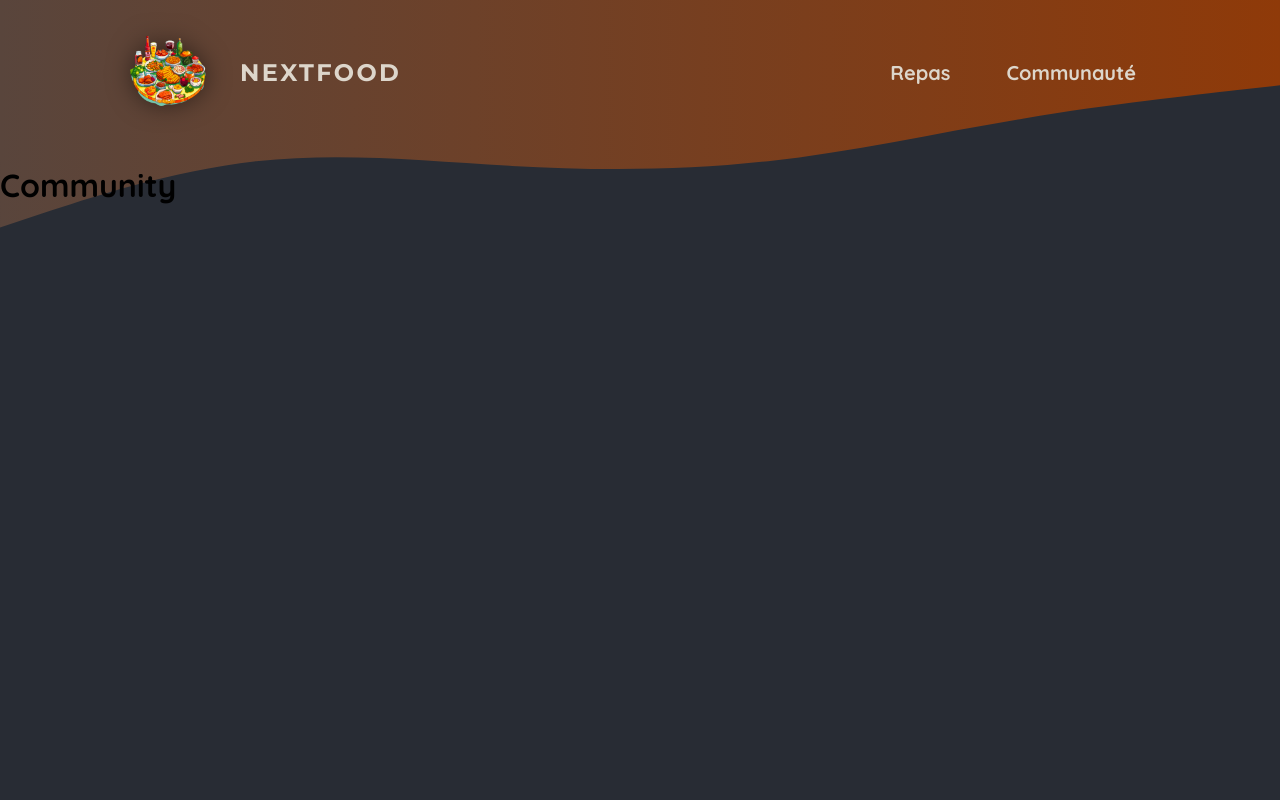
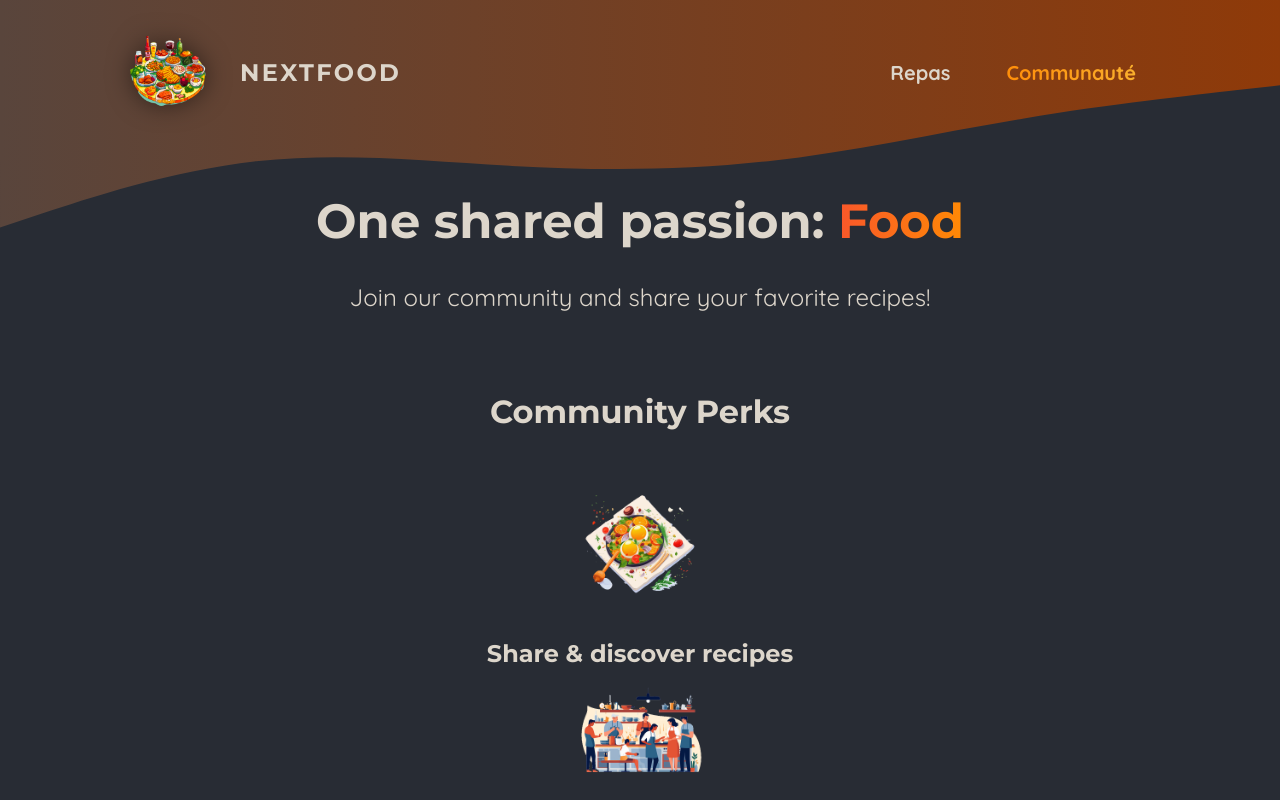
Before and after one commit to mathisglt/NextFood, a Next.js app: page /community in a window 1280 px wide. Shown: the top 800 px of the page. Built offline with nearby package versions, Linux system fonts and the light colour scheme.

Commit message:
pre database 107

```diff
--- a/app/community/page.jsx
+++ b/app/community/page.jsx
@@ -1,7 +1,40 @@
-export default function Community(){
-    return(
-        <main>
-            <h1>Community</h1>
-        </main>
-    )
+import Image from 'next/image';
+
+import mealIcon from 'assets/icons/meal.png';
+import communityIcon from 'assets/icons/community.png';
+import eventsIcon from 'assets/icons/events.png';
+import classes from './page.module.css';
+
+export default function CommunityPage() {
+  return (
+    <>
+      <header className={classes.header}>
+        <h1>
+          One shared passion: <span className={classes.highlight}>Food</span>
+        </h1>
+        <p>Join our community and share your favorite recipes!</p>
+      </header>
+      <main className={classes.main}>
+        <h2>Community Perks</h2>
+
+        <ul className={classes.perks}>
+          <li>
+            <Image src={mealIcon} alt="A delicious meal" />
+            <p>Share & discover recipes</p>
+          </li>
+          <li>
+            <Image src={communityIcon} alt="A crowd of people, cooking" />
+            <p>Find new friends & like-minded people</p>
+          </li>
+          <li>
+            <Image
+              src={eventsIcon}
+              alt="A crowd of people at a cooking event"
+            />
+            <p>Participate in exclusive events</p>
+          </li>
+        </ul>
+      </main>
+    </>
+  );
 }
--- /dev/null
+++ b/app/community/page.module.css
@@ -0,0 +1,61 @@
+.header {
+    gap: 3rem;
+    margin: 3rem auto 5rem auto;
+    width: 90%;
+    max-width: 75rem;
+    color: #ddd6cb;
+    font-size: 1.5rem;
+    text-align: center;
+  }
+
+  .header h1 {
+    font-family: 'Montserrat', sans-serif;
+  }
+
+  .highlight {
+    background: linear-gradient(90deg, #f9572a, #ff8a05);
+    background-clip: text;
+    -webkit-background-clip: text;
+    -webkit-text-fill-color: transparent;
+  }
+
+  .main {
+    width: 90%;
+    max-width: 40rem;
+    margin: 0 auto;
+    text-align: center;
+  }
+
+  .main h2 {
+    font-family: 'Montserrat', sans-serif;
+    font-size: 2rem;
+    margin-bottom: 3rem;
+    color: #ddd6cb;
+  }
+
+  .perks {
+    list-style: none;
+    margin: 3rem 0;
+    padding: 0;
+  }
+
+  .perks li {
+    display: flex;
+    flex-direction: column;
+    align-items: center;
+    gap: 2rem;
+  }
+
+  .perks img {
+    width: 8rem;
+    height: 8rem;
+    object-fit: contain;
+  }
+
+  .perks p {
+    font-family: 'Montserrat', sans-serif;
+    font-size: 1.5rem;
+    font-weight: bold;
+    margin: 0;
+    color: #ddd6cb;
+  }
--- /dev/null
+++ b/app/meals/page.module.css
@@ -0,0 +1,51 @@
+.header {
+    gap: 3rem;
+    margin: 3rem auto 5rem auto;
+    width: 90%;
+    max-width: 75rem;
+    color: #ddd6cb;
+    font-size: 1.5rem;
+  }
+
+  .header h1 {
+    font-family: 'Montserrat', sans-serif;
+  }
+
+.highlight {
+    background: linear-gradient(90deg, #f9572a, #ff8a05);
+    background-clip: text;
+    -webkit-background-clip: text;
+    -webkit-text-fill-color: transparent;
+  }
+
+  .header p {
+    margin: 0;
+  }
+
+  .cta a {
+    display: inline-block;
+    margin-top: 1rem;
+    padding: 0.5rem 1rem;
+    border-radius: 0.5rem;
+    background: linear-gradient(90deg, #f9572a, #ff9b05);
+    color: #ffffff;
+    font-weight: bold;
+    text-decoration: none;
+  }
+
+  .loading {
+    text-align: center;
+    animation: loading 1.2s ease-in-out infinite;
+  }
+
+  @keyframes loading {
+    0% {
+      color: #e9e9e9;
+    }
+    50% {
+      color: #b89b84;
+    }
+    100% {
+      color: #e9e9e9;
+    }
+  }
--- a/components/header/navbar.jsx
+++ b/components/header/navbar.jsx
@@ -1,8 +1,11 @@
+"use client"
 import Link from "next/link"
 import Image from "next/image"
 import logoImg from "assets/logo.png"
 import classes from "./navbar.module.css"
+import { usePathname } from "next/navigation"
 export default function Navbar() {
+    const path = usePathname();
     return (
         <header className={classes.header}>
             <Link className={classes.logo} href="/">
@@ -12,10 +15,10 @@
             <nav className={classes.nav}>
                 <ul className={classes.ul}>
                     <li className={classes.li}>
-                        <Link href="/meals">Repas</Link>
+                        <Link href="/meals" className={path.startsWith('/meals') ? classes.active:undefined}>Repas</Link>
                     </li>
                     <li>
-                        <Link href="/community">Communauté</Link>
+                        <Link href="/community" className={path.startsWith('/community') ? classes.active:undefined}>Communauté</Link>
                     </li>
                 </ul>
             </nav>
--- a/package.json
+++ b/package.json
@@ -9,7 +9,8 @@
     "lint": "next lint"
   },
   "dependencies": {
-    "next": "14.0.3",
+    "better-sqlite3": "^11.6.0",
+    "next": "^14.2.20",
     "react": "^18",
     "react-dom": "^18"
   },
```
Also changed, not shown: app/meals/page.jsx (+17 -2 lines), components/meals/meal-item.jsx (added, +26 -0 lines), components/meals/meal-item.module.css (added, +75 -0 lines), components/meals/meals-grid.jsx (added, +11 -0 lines), components/meals/meals-grid.module.css (added, +10 -0 lines), 1 other file (tests, documents, lock files or other folders).
